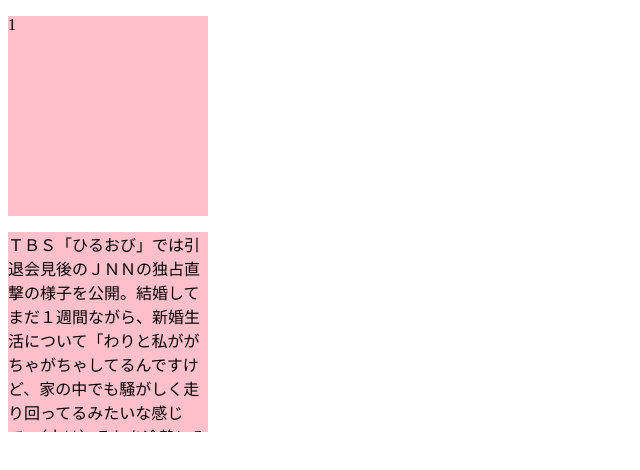
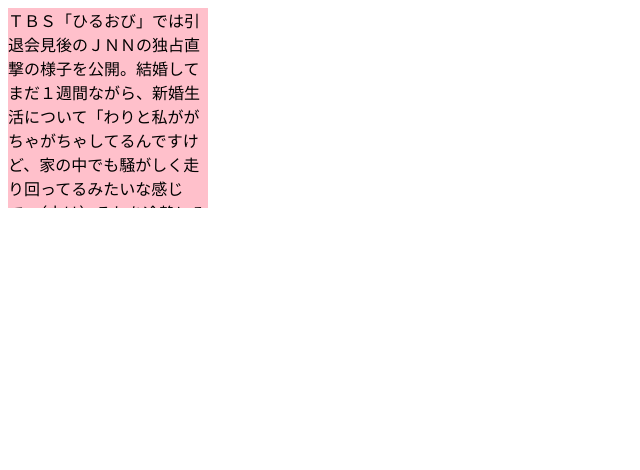
Before and after one commit to sanitototo/-, a plain HTML site: page 元素溢出.html in a window 1280 px wide. Shown: the whole page, without its empty margins (0-640 px from the left). Drawn offline with Linux system fonts and the light colour scheme.

Commit message:
Add files via upload

```diff
--- a/元素溢出.html
+++ b/元素溢出.html
@@ -13,17 +13,9 @@
             /* overflow: scroll; */
             overflow: auto;
         }
-        p {
-            width:200px;
-            height:200px;
-            background-color:pink;
-
-            overflow: scroll;
-        }
     </style>
 </head>
 <body>
-    <p>1</p>
     <div>ＴＢＳ「ひるおび」では引退会見後のＪＮＮの独占直撃の様子を公開。結婚してまだ１週間ながら、新婚生活について「わりと私ががちゃがちゃしてるんですけど、家の中でも騒がしく走り回ってるみたいな感じで。（夫は）それを冷静にみている」と明かし、「でも楽しいことは好きなので、『どこどこ行きたい！』って言ったら、『行こう！』っていう感じで」を頬を緩ませ、「坂本さんが主導権を握ってる？」と問われると「はい！」と、笑った。五輪でも現地に応援にきていたそうで「一緒に戦ってくれるような言葉をずっとかけてくれる。それが他の人とちょっと違うなと思って」と明かした。また、日本テレビ「ｎｅｗｓ　ｅｖｅｒｙ．」のインタビューでは「一緒に過ごしていく上でフィギュアスケートのことも理解してくれて、どんな時でも後押ししてくれて、刺激をもらうことも多かった。お互い相乗効果になるんじゃないかということで、じゃあ（籍を）入れるかとなりました」と、結婚の決め手を明かした。</div>
 </body>
 </html>
```
